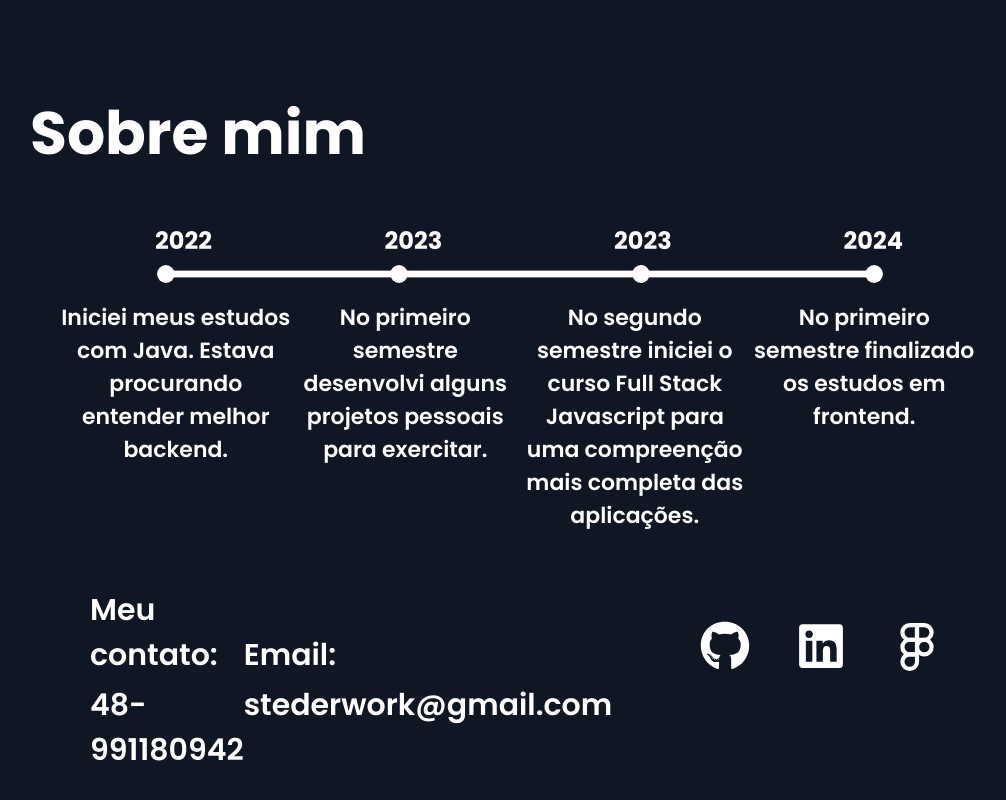
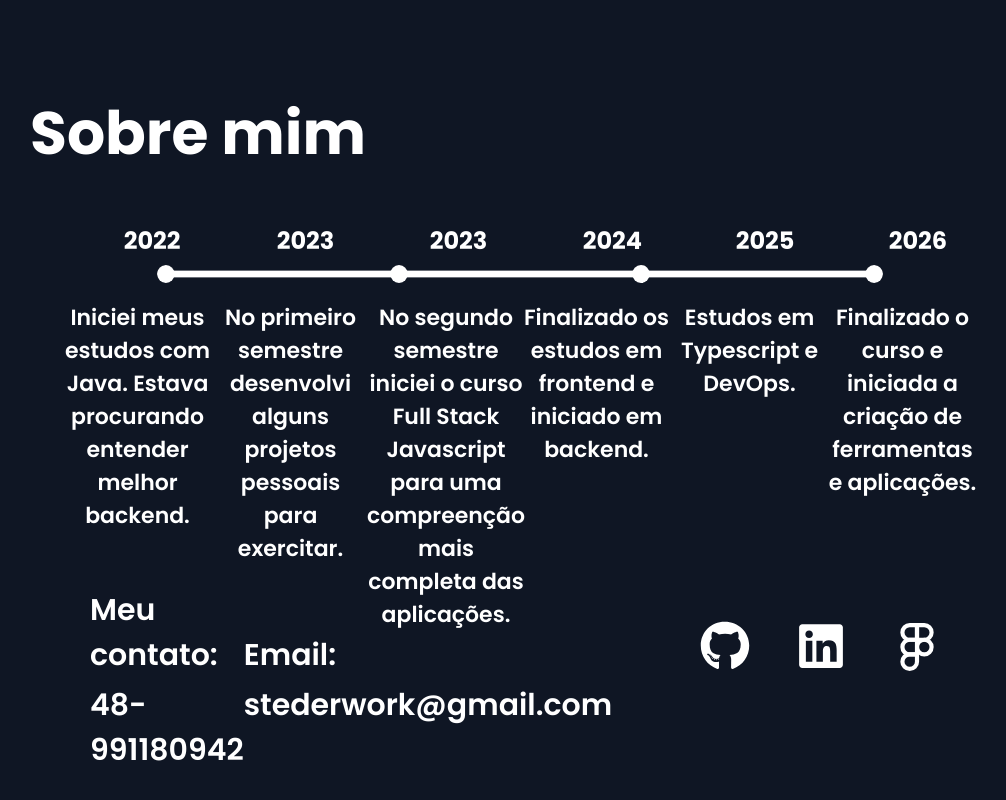
Before and after one commit to Eder-TS/Desafio-3-DNC, a React (Vite) app: page / in a window 1280 px wide. Shown: the part 5522-6322 px from the top of the page, without its empty margins (120-1126 px from the left). Built offline with nearby package versions, Linux system fonts and the light colour scheme.

Commit message:
Update: Updated timeline.

```diff
--- a/src/components/AboutMe/index.jsx
+++ b/src/components/AboutMe/index.jsx
@@ -62,9 +62,34 @@ export default function AboutMe(){
 
                     <div className={styles.boxcontent}>
                         <p>
-                            No primeiro semestre
-                            finalizado os estudos
-                            em frontend.
+                            Finalizado os estudos
+                            em frontend e iniciado em backend.
+                        </p>
+                    </div>
+
+                </div>
+
+                <div className={styles.event}>
+                    <div className={styles.date}>
+                        <h2>2025</h2>
+                    </div>
+
+                    <div className={styles.boxcontent}>
+                        <p>
+                            Estudos em Typescript e DevOps.
+                        </p>
+                    </div>
+
+                </div>
+
+                <div className={styles.event}>
+                    <div className={styles.date}>
+                        <h2>2026</h2>
+                    </div>
+
+                    <div className={styles.boxcontent}>
+                        <p>
+                            Finalizado o curso e iniciada a criação de ferramentas e aplicações.
                         </p>
                     </div>
 
```
